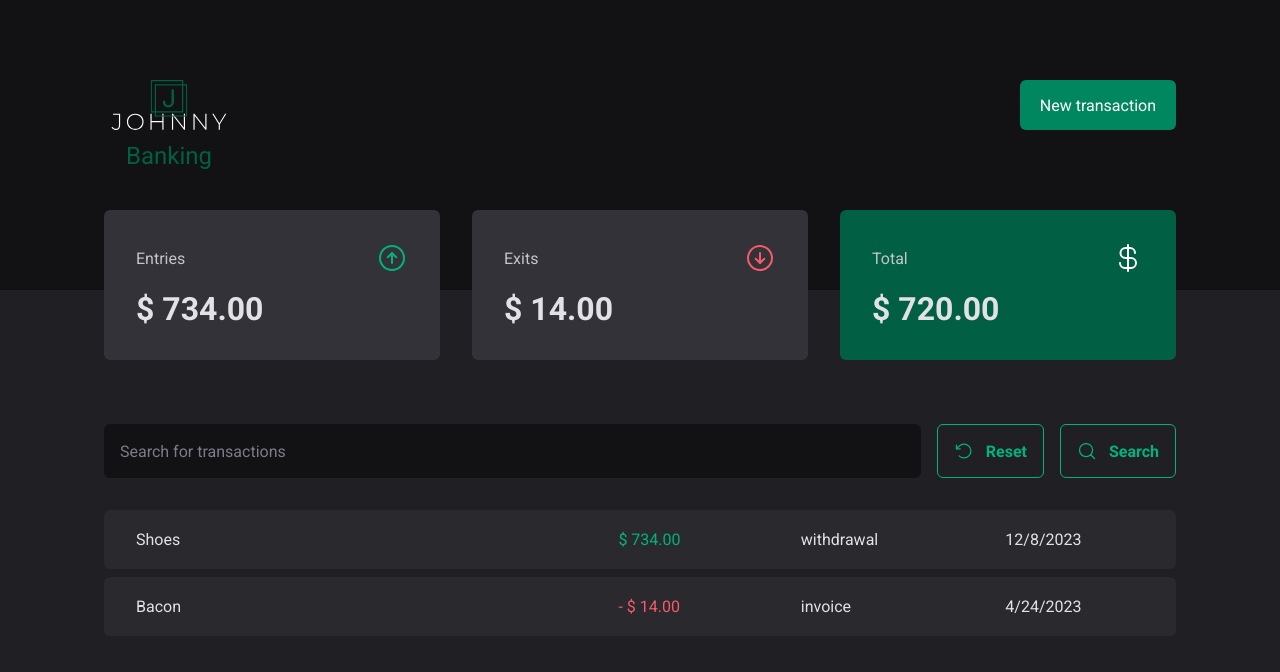
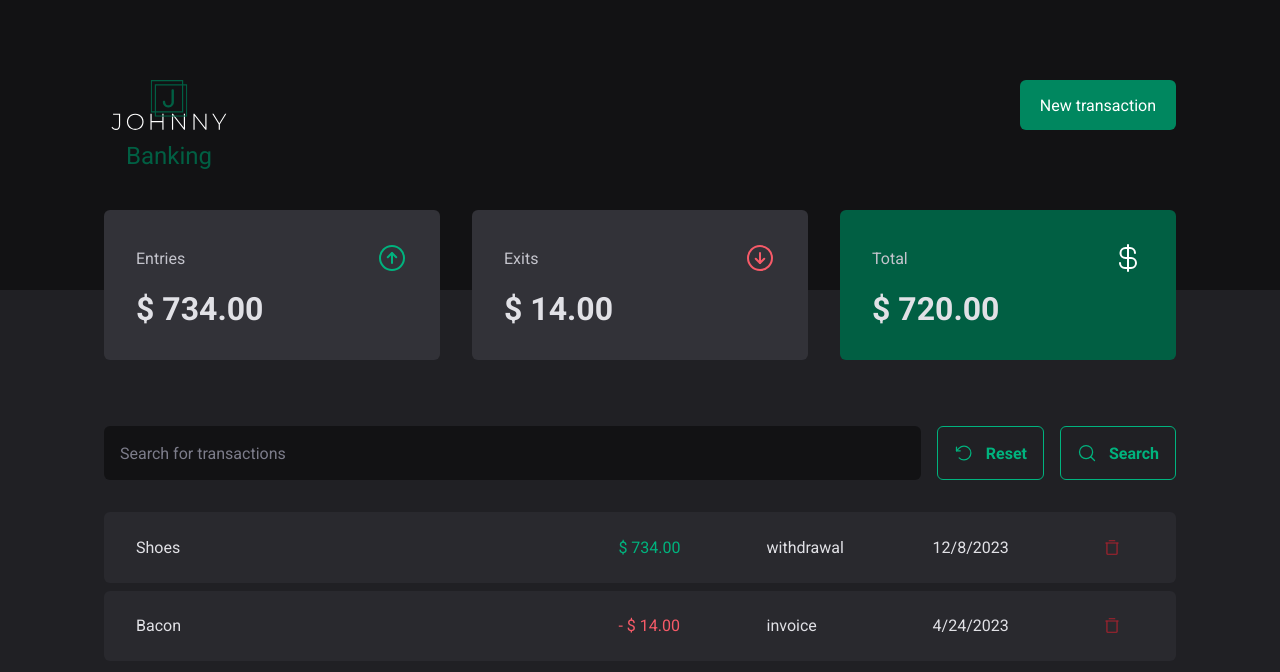
Before and after one commit to gh-johnny/Banking-React, a React (Vite) app: page / in a window 1280 px wide. Shown: the top 672 px of the page. Built offline with nearby package versions, Linux system fonts and the light colour scheme; no server answers.

Commit message:
style: trash icon in table

```diff
--- a/src/contexts/TransactionContext.tsx
+++ b/src/contexts/TransactionContext.tsx
@@ -31,7 +31,6 @@ export function TransactionsProvider({ children }: { children: ReactNode }) {
         async function fetchTransactions() {
             try {
                 const { data } = await axiosInstance.get(`/transactions`) as { data: ITransaction[] }
-                // setTransactions(data.slice(0, 7)) // Just trimming some data, not all is needed to be shown for the example
                 setTransactions(data)
                 originalData = data
             }
--- a/src/pages/Transactions/index.tsx
+++ b/src/pages/Transactions/index.tsx
@@ -5,6 +5,7 @@ import { PriceHighlight, TransactionsContainer, TransactionsTable } from "./styl
 import { TransactionsContext } from "../../contexts/TransactionContext";
 import { priceFormatter } from "../../utils/currencyFormatter";
 import { dateFormatter } from "../../utils/dateFormatter";
+import { TrashSimple } from "phosphor-react";
 
 export function Transactions() {
     const { transactions } = useContext(TransactionsContext)
@@ -28,6 +29,11 @@ export function Transactions() {
                                     </td>
                                     <td>{item.category}</td>
                                     <td>{dateFormatter.format(new Date(item.createdAt))}</td>
+                                    <td>
+                                        <div>
+                                            <TrashSimple size={18} />
+                                        </div>
+                                    </td>
                                 </tr>
                             })
                             :
--- a/src/pages/Transactions/styles.ts
+++ b/src/pages/Transactions/styles.ts
@@ -6,6 +6,7 @@ export const TransactionsContainer = styled.main`
     margin: 4rem auto 0;
     padding: 0 1.5rem;
     max-height: 40rem;
+    padding-top: .15rem;
     overflow-y: auto;
     overflow-x: hidden;
 `
@@ -29,6 +30,26 @@ export const TransactionsTable = styled.table`
         &:last-child {
             border-top-right-radius: 6px;
             border-bottom-right-radius: 6px;
+
+            & > div {
+                width: 1.9rem;
+                height: 1.9rem;
+
+                display: flex;
+                align-items: center;
+                justify-content: center;
+
+                border-radius: 6px;
+            }
+
+            & > div:hover  {
+                background: ${props => props.theme["gray-600"]};
+                cursor: pointer;
+            }
+
+            svg {
+                color: ${props => props.theme["red-500"]};
+            }
         }
     }
 
```
